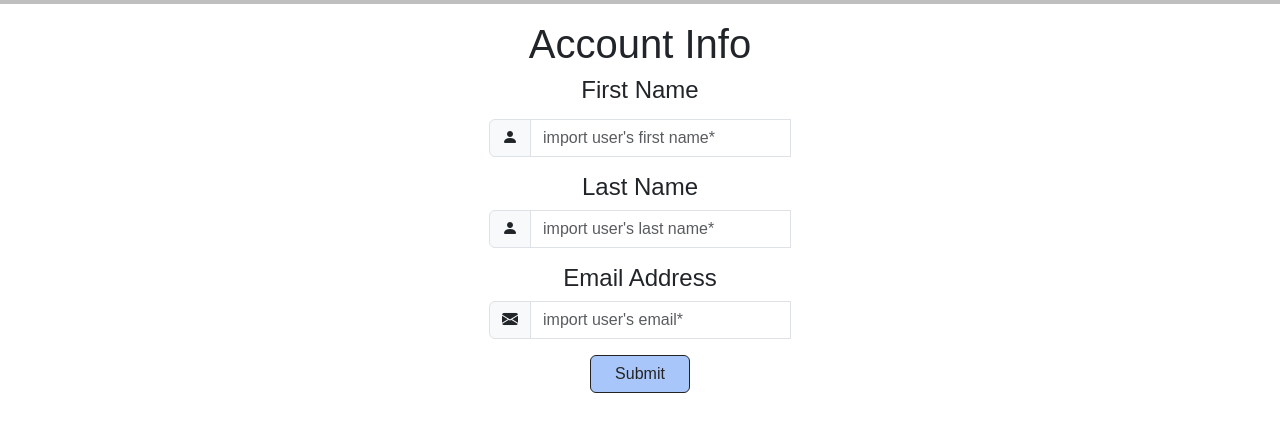
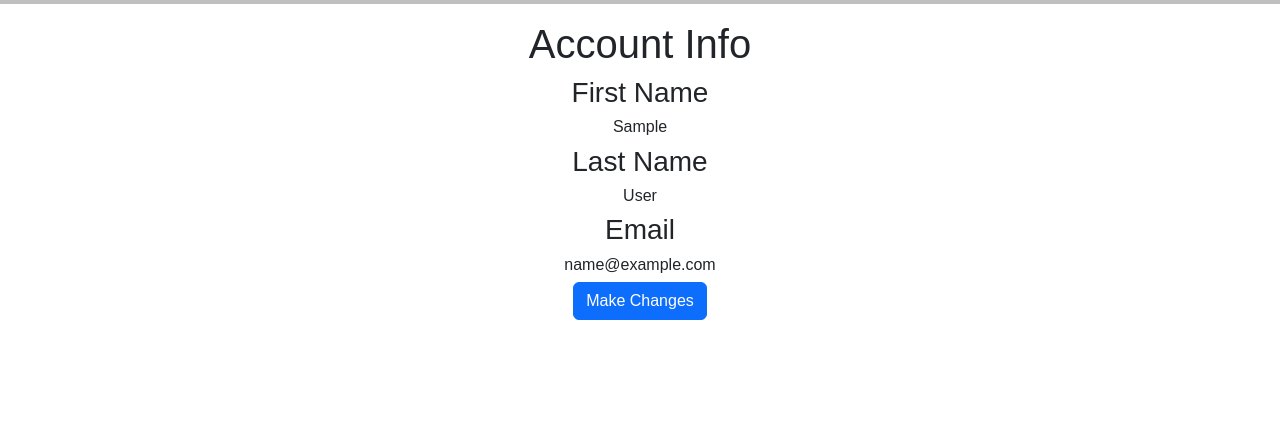
Before and after one commit to Lily-Hagen/RecipeRepo, a Flask app: page /Account in a window 1280 px wide. Shown: the part 59-491 px from the top of the page. Run offline with Flask 3, Linux system fonts and the light colour scheme; the visitor is signed in with stand-in values (Sample User, id 1); some web fonts are replaced.

Commit message:
Added User Account
made the user account and made it look pretty

```diff
--- a/website/templates/Account.html
+++ b/website/templates/Account.html
@@ -1,47 +1,97 @@
-{% extends "base.html" %} {% block title %}Account{% endblock %}
+{% extends "base.html" %} {% block title %}Login{% endblock %}
 {% block content %}
-<h1 align="center"> Account Info </h1>
+<h1 align="center">Account Info</h1>
+<div class="container-fluid d-flex justify-content-center align-items-center">
+  <form method="POST" class="w-50 needs-validation" id="Account" novalidate>
+    <!-- Email Input with Person Icon -->
+    <h3 align="center"> First Name </h3>
+    <h6 align="center"> {{ current_user.first_name }} </h6>
+    <h3 align="center"> Last Name </h3>
+    <h6 align="center"> {{ current_user.last_name }} </h6>
+    <h3 align="center"> Email </h3>
+    <h6 align="center"> {{ current_user.email }} </h6>
+
+    <!-- Submit button -->
+    <div class="d-flex justify-content-center">
+      <button type="button" class="btn btn-primary" data-bs-toggle="modal" data-bs-target="#modal1">
+        Make Changes
+      </button>
+    </div>
 
 
-<div class="container-fluid d-flex justify-content-center align-items-center">
-    <form method="POST" class="w-50 needs-validation" id="SignUpForm" novalidate>
-        <!-- First Name Input with Person Icon -->
-        <h4 align="center"> First Name </h1>
-        <div class="row mb-3 justify-content-center">
-            <div class="col-sm-6" style="margin-top: 1%;">
-                <div class="input-group">
-                    <span class="input-group-text"><i class="bi bi-person-fill"></i></span>
-                    <input type="text" class="form-control" name="firstname" id="FirstName" placeholder="import user's first name*">
-                    <div class="invalid-feedback">Field Cannot Be Empty</div>
-                </div>
+  </form>
+</div>
+
+<!-- Modal -->
+<div class="modal fade" id="modal1" tabindex="-1" aria-labelledby="exampleModalLabel" aria-hidden="true">
+  <div class="modal-dialog">
+    <div class="modal-content">
+      <form method="POST" class="needs-validation" id="Account" novalidate>
+        <div class="modal-header">
+          <h1 class="modal-title fs-5" id="exampleModalLabel">Change User Information</h1>
+          <button type="button" class="btn-close" data-bs-dismiss="modal" aria-label="Close"></button>
+        </div>
+        <div class="modal-body">
+            <!-- Email Input with Person Icon -->
+            <div class="input-group">
+              <span class="input-group-text"><i class="bi bi-person-fill"></i></span>
+              <input type="first_name" class="form-control" name="first_name" id="first_name" value="{{ current_user.first_name }}">
             </div>
+
+              <div class="input-group">
+                <span class="input-group-text"><i class="bi bi-person-fill"></i></span>
+                <input type="last_name" class="form-control" name="last_name" id="last_name" value="{{ current_user.last_name }}">
+              </div>
+
+              <div class="input-group">
+                <span class="input-group-text"><i class="bi bi-person-fill"></i></span>
+                <input type="email" class="form-control" name="email" id="email" value="{{ current_user.email }}">
+                <div class="invalid-feedback">Please Enter A Valid Email Address</div>
+              </div>
         </div>
+        <div class="modal-footer">
+          <button type="button" class="btn btn-secondary" data-bs-dismiss="modal">Close</button>
+          <button type="Submit" class="btn btn-primary">Save changes</button>
+        </div>
+      </form>
+    </div>
+  </div>
+</div>
 
-        <h4 align="center"> Last Name </h1>
-        <div class="row mb-3 justify-content-center">
-            <div class="col-sm-6">
-                <div class="input-group">
-                    <span class="input-group-text"><i class="bi bi-person-fill"></i></span>
-                    <input type="text" class="form-control" name="lastname" id="LastName" placeholder="import user's last name*">
-                    <div class="invalid-feedback">Field Cannot Be Empty</div>
-                </div>
-            </div>
-        </div>
+<script>
+  function LogInFormValidation(form, event){
+      validateEmail(form, event)
+  }
 
-        <!-- Email Input with Envelope Icon -->
-        <h4 align="center"> Email Address </h1>
-        <div class="row mb-3 justify-content-center">
-            <div class="col-sm-6">
-                <div class="input-group">
-                    <span class="input-group-text"><i class="bi bi-envelope-fill"></i></span>
-                    <input type="email" class="form-control" name="email" id="Email" placeholder="import user's email*">
-                    <div class="invalid-feedback">Invalid Email Address</div>
-                </div>
-            </div>
-        </div>
+  function validateEmail(form, event){
+      const emailRegex = /^[a-zA-Z0-9._%+-]+@[a-zA-Z0-9.-]+\.[a-zA-Z]{2,}$/
 
-        <!-- Log In button -->
-    <div class="d-flex justify-content-center">
-        <button type="Log In" class="btn btn-login"> Submit </button>
-      </div>
+      var email = form.elements.Email.value
+      form.elements.Email.classList.remove('is-valid', 'is-invalid')
+      if (!emailRegex.test(email)){
+          if (event.type === 'submit'){
+              event.preventDefault()
+              event.stopPropagation()
+          }
+          form.elements.Email.classList.add('is-invalid')
+      }else{
+          form.elements.Email.classList.add('is-valid')
+      }
+  }
+
+  (() => {
+      'use strict'
+
+      const form = document.querySelector('#Account')
+      form.addEventListener('submit', event => LogInFormValidation(form, event), false)
+  })()
+
+  const form = document.querySelector('#Account')
+
+  {
+      const email = form.elements.email
+      email.addEventListener('input', event => validateEmail(form, event), false)
+  }
+
+</script>
 {% endblock %}
--- a/website/views.py
+++ b/website/views.py
@@ -30,9 +30,26 @@ def Explore():
         return render_template("Explore.html", recipes=all_recipes)
 
 
-@views.route('/Account')
+@views.route('/Account', methods=['GET', 'POST'])
 def Account():
     if(current_user.is_authenticated):
+        if (request.method == 'POST'):
+            first_name = request.form.get("first_name")
+            last_name = request.form.get("last_name")
+            email = request.form.get("email")
+
+            same_email = email == current_user.email
+            user_exists = User.query.filter_by(email=email).first()
+            if ((not user_exists) or same_email == True):
+                current_user.first_name = first_name
+                current_user.last_name = last_name
+                current_user.email = email
+                db.session.commit()
+
+                flash('User details changed successfully', category='success')
+            else:
+                flash('Email typed in is currently in use', category='error')
+
         return render_template("Account.html", user=current_user)
 
     else:
```
